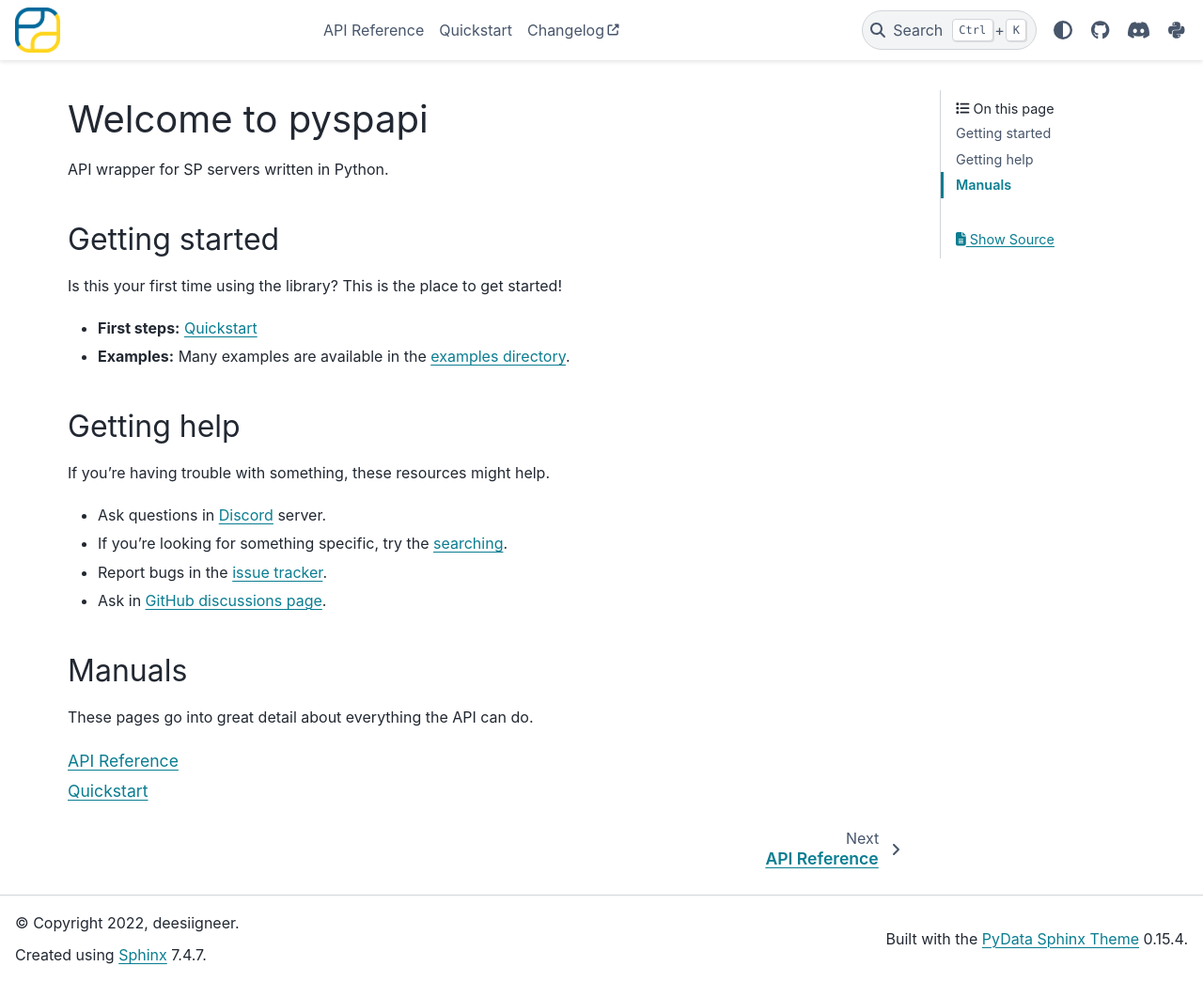
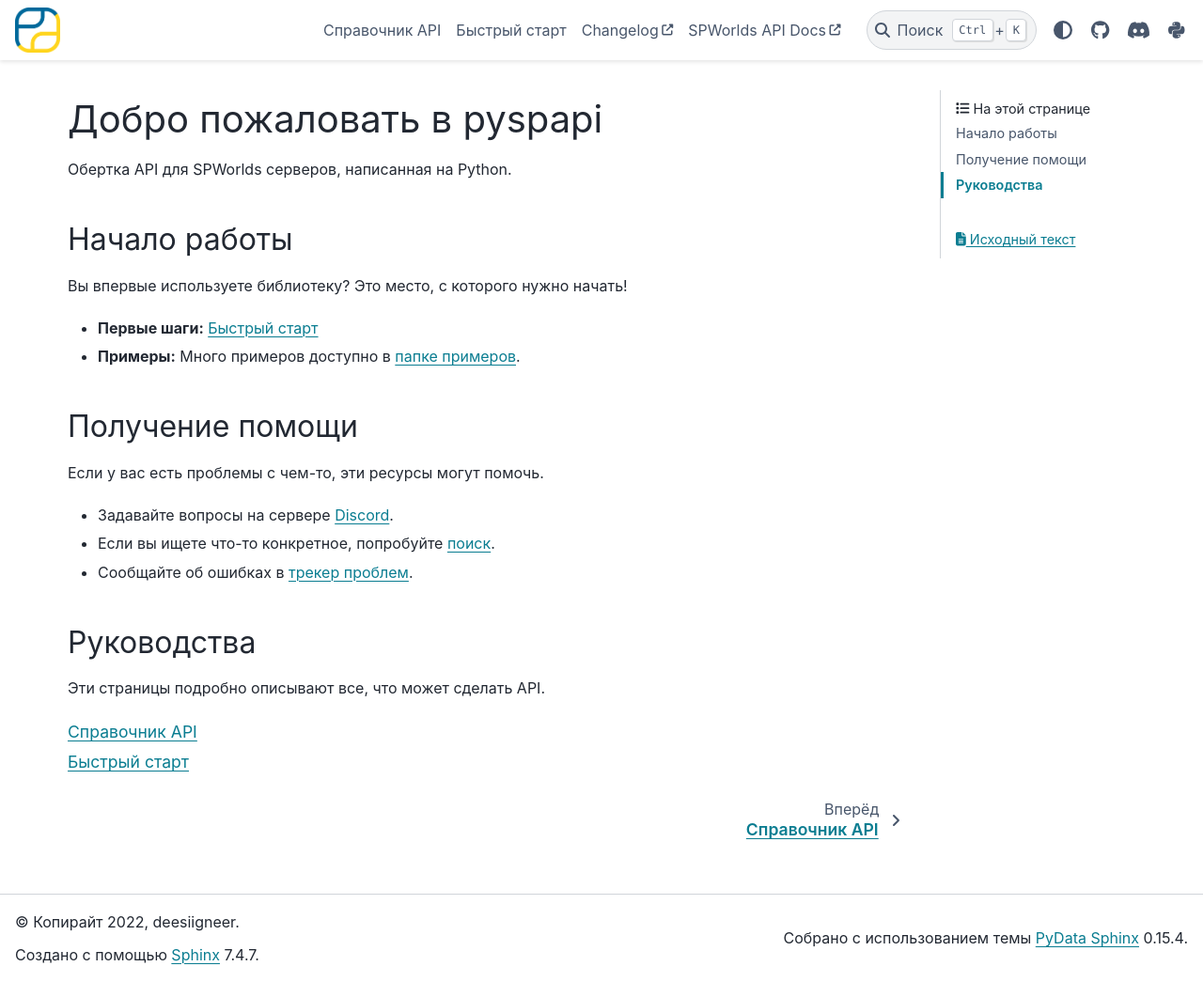
Before and after one commit to deesiigneer/pyspapi, a Sphinx documentation site: the page built from docs/index.rst, in a window 1280 px wide and 1045 px high. Shown: the whole window at 94% size. Built offline with Sphinx 7.4.7 and the PyData theme 0.15.4, drawn with Linux system fonts in a browser that asks for light colours.

```diff
--- a/docs/conf.py
+++ b/docs/conf.py
@@ -1,59 +1,44 @@
-from re import search, MULTILINE
+from importlib.metadata import version as pkg_version
 import os
-import sys
 
+project = "pyspapi"
+author = "deesiigneer"
+copyright = "2022, deesiigneer"
 
-project = 'pyspapi'
-copyright = '2022, deesiigneer'
-author = 'deesiigneer'
-with open("../pyspapi/__init__.py") as f:
-    match = search(r'^__version__\s*=\s*[\'"]([^\'"]*)[\'"]', f.read(), MULTILINE)
-
-    if not match or match.group(1) is None:
-        raise RuntimeError("The version could not be resolved")
-
-    version = match.group(1)
-
-# The full version, including alpha/beta/rc tags.
+version = pkg_version("pyspapi")
 release = version
 
-# -- General configuration
-
-sys.path.insert(0, os.path.abspath(".."))
-
-
 extensions = [
-    'sphinx.ext.duration',
-    'sphinx.ext.doctest',
-    'sphinx.ext.autodoc',
-    'sphinx.ext.autosummary',
-    'sphinx.ext.intersphinx',
+    "sphinx.ext.duration",
+    "sphinx.ext.doctest",
+    "sphinx.ext.autodoc",
+    "sphinx.ext.autosummary",
+    "sphinx.ext.intersphinx",
 ]
 
-autodoc_member_order = "bysource"
-autodoc_typehinta = "none"
-
-intersphinx_mapping = {
-    'python': ('https://docs.python.org/3/', None),
-    'sphinx': ('https://www.sphinx-doc.org/en/master/', None),
-}
+autosummary_generate = True
 
 version_match = os.environ.get("READTHEDOCS_VERSION")
 json_url = f"https://pyspapi.readthedocs.io/ru/{version_match}/_static/switcher.json"
 
-intersphinx_disabled_domains = ['std']
-language = 'en'
-locale_dirs = ["locale/"]
+
+language = "ru"
 exclude_patterns = []
 html_static_path = ["_static"]
+
 html_theme = "pydata_sphinx_theme"
 html_logo = "./images/logo.png"
 html_favicon = "./images/logo.ico"
+
 html_theme_options = {
     "external_links": [
         {
             "url": "https://github.com/deesiigneer/pyspapi/releases",
             "name": "Changelog",
+        },
+        {
+            "url": "https://github.com/sp-worlds/api-docs/wiki",
+            "name": "SPWorlds API Docs",
         }
     ],
     "icon_links": [
@@ -61,24 +46,27 @@ html_theme_options = {
             "name": "GitHub",
             "url": "https://github.com/deesiigneer/pyspapi",
             "icon": "fab fa-brands fa-github",
-            "type": "fontawesome"
+            "type": "fontawesome",
         },
         {
             "name": "Discord",
             "url": "https://discord.gg/VbyHaKRAaN",
             "icon": "fab fa-brands fa-discord",
-            "type": "fontawesome"
+            "type": "fontawesome",
         },
         {
-            "name": "PyPi",
+            "name": "PyPI",
             "url": "https://pypi.org/project/pyspapi/",
             "icon": "fab fa-brands fa-python",
-            "type": "fontawesome"
-        }
+            "type": "fontawesome",
+        },
     ],
     "header_links_before_dropdown": 4,
     "show_toc_level": 1,
     "navbar_start": ["navbar-logo"],
     "navigation_with_keys": True,
+    "switcher": {
+        "json_url": json_url,
+        "version_match": version_match,
+    },
 }
-html_css_files = ["custom.css"]
--- a/docs/index.rst
+++ b/docs/index.rst
@@ -1,32 +1,31 @@
 :theme_html_remove_secondary_sidebar:
 
-Welcome to pyspapi
-===================
+Добро пожаловать в pyspapi
+===========================
 
-API wrapper for SP servers written in Python.
+Обертка API для SPWorlds серверов, написанная на Python.
 
-Getting started
+Начало работы
 ---------------
 
-Is this your first time using the library? This is the place to get started!
+Вы впервые используете библиотеку? Это место, с которого нужно начать!
 
-- **First steps:** :ref:`Quickstart <quickstart>`
-- **Examples:** Many examples are available in the `examples directory <https://github.com/deesiigneer/pyspapi/tree/main/examples/>`_.
+- **Первые шаги:** :ref:`Быстрый старт <quickstart>`
+- **Примеры:** Много примеров доступно в `папке примеров <https://github.com/deesiigneer/pyspapi/tree/main/examples/>`_.
 
-Getting help
-------------
+Получение помощи
+------------------
 
-If you're having trouble with something, these resources might help.
+Если у вас есть проблемы с чем-то, эти ресурсы могут помочь.
 
-- Ask questions in `Discord <https://discord.gg/VbyHaKRAaN>`_ server.
-- If you're looking for something specific, try the :ref:`searching <search>`.
-- Report bugs in the `issue tracker <https://github.com/deesiigneer/pyspapi/issues>`_.
-- Ask in `GitHub discussions page <https://github.com/deesiigneer/pyspapi/discussions>`_.
+- Задавайте вопросы на сервере `Discord <https://discord.gg/VbyHaKRAaN>`_.
+- Если вы ищете что-то конкретное, попробуйте :ref:`поиск <search>`.
+- Сообщайте об ошибках в `трекер проблем <https://github.com/deesiigneer/pyspapi/issues>`_.
 
-Manuals
--------
+Руководства
+-----------
 
-These pages go into great detail about everything the API can do.
+Эти страницы подробно описывают все, что может сделать API.
 
 .. toctree::
   :maxdepth: 1
```
Also changed, not shown: docs/api.rst (+8 -8 lines), docs/quickstart.rst (+9 -10 lines), 1 other file.
